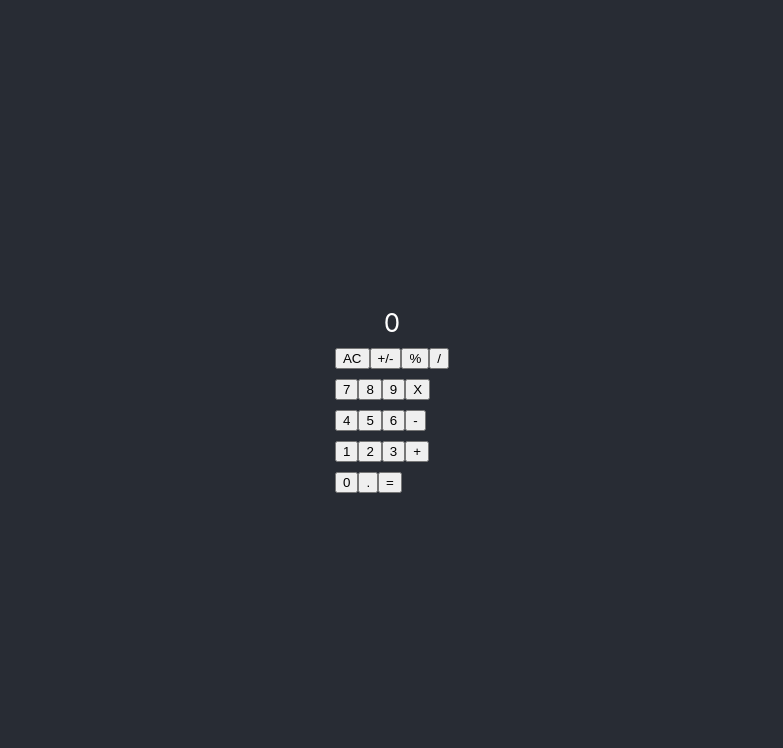
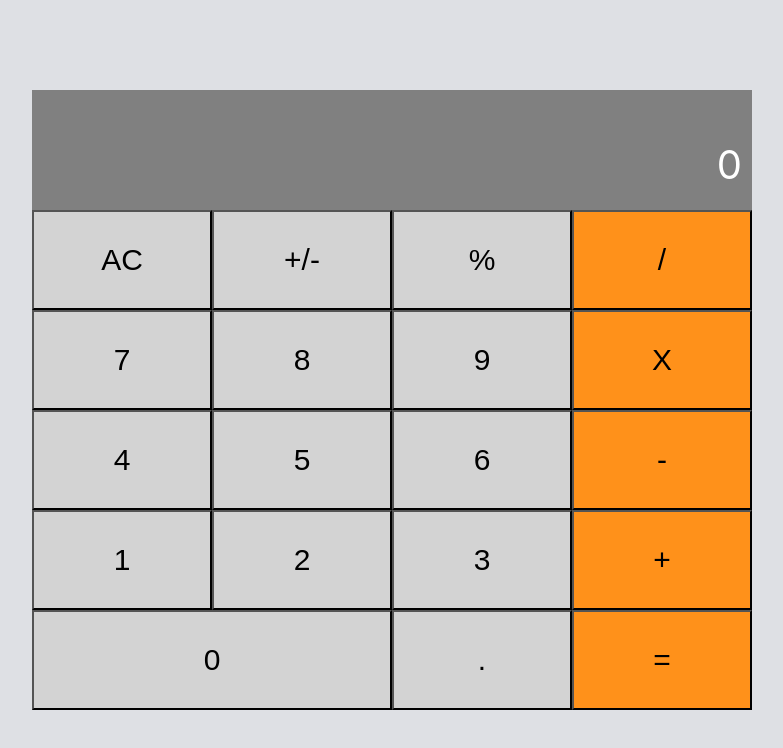
Before and after one commit to gitnyasha/react-calculator, a React (Create React App) app: page / in a window 1280 px wide. Shown: the top 748 px of the page, without its empty margins (248-1031 px from the left). Built offline with nearby package versions, Linux system fonts and the light colour scheme.

Commit message:
styling the display

```diff
--- a/src/App.css
+++ b/src/App.css
@@ -14,7 +14,7 @@
 }
 
 .App-header {
-  background-color: #282c34;
+  background-color: #dee0e4;
   min-height: 100vh;
   display: flex;
   flex-direction: column;
@@ -37,6 +37,37 @@
   }
 }
 
+.buttonPanel {
+  width: 720px;
+  background-color: white;
+}
+
+button:hover {
+  border: solid thin #fff;
+}
+
 .group {
   display: flex;
 }
+
+.group button {
+  width: 100%;
+  height: 100px;
+  font-size: 30px;
+}
+
+.zero button {
+  width: 100%;
+}
+
+.display {
+  width: 700px;
+  height: 100px;
+  background-color: grey;
+  padding: 10px;
+}
+
+.right-f {
+  float: right;
+  font-size: 40px;
+}
--- a/src/components/Button.js
+++ b/src/components/Button.js
@@ -3,18 +3,32 @@ import PropTypes from 'prop-types';
 
 const Button = (props) => {
   const { name } = props;
+  const { color } = props;
+  const { wide } = props;
   return (
-    <div className='button'>
-      <button type='button'>{name}</button>
-    </div>
+    wide
+      ? (
+        <div className="Button" style={{ width: '50%' }}>
+          <button type="button" style={{ backgroundColor: color }}>{name}</button>
+        </div>
+      )
+      : (
+        <div className="Button" style={{ width: '25%' }}>
+          <button type="button" style={{ backgroundColor: color }}>{name}</button>
+        </div>
+      )
   );
 };
 
 Button.propTypes = {
   name: PropTypes.string,
+  color: PropTypes.string,
+  wide: PropTypes.bool,
 };
 Button.defaultProps = {
   name: '',
+  color: '#FF911A',
+  wide: false,
 };
 
 export default Button;
--- a/src/components/ButtonPanel.js
+++ b/src/components/ButtonPanel.js
@@ -2,34 +2,34 @@ import React from 'react';
 import Button from './Button';
 
 const ButtonPanel = () => (
-  <div className='ButtonPanel'>
+  <div className='buttonPanel'>
     <div className='group'>
-      <Button name='AC' />
-      <Button name='+/-' />
-      <Button name='%' />
+      <Button name='AC' color="lightgrey" />
+      <Button name='+/-' color="lightgrey" />
+      <Button name='%' color="lightgrey" />
       <Button name='/' />
     </div>
     <div className='group'>
-      <Button name='7' />
-      <Button name='8' />
-      <Button name='9' />
+      <Button name='7' color="lightgrey" />
+      <Button name='8' color="lightgrey" />
+      <Button name='9' color="lightgrey" />
       <Button name='X' />
     </div>
     <div className='group'>
-      <Button name='4' />
-      <Button name='5' />
-      <Button name='6' />
+      <Button name='4' color="lightgrey" />
+      <Button name='5' color="lightgrey" />
+      <Button name='6' color="lightgrey" />
       <Button name='-' />
     </div>
     <div className='group'>
-      <Button name='1' />
-      <Button name='2' />
-      <Button name='3' />
+      <Button name='1' color="lightgrey" />
+      <Button name='2' color="lightgrey" />
+      <Button name='3' color="lightgrey" />
       <Button name='+' />
     </div>
     <div className='group'>
-      <Button name='0' />
-      <Button name='.' />
+      <Button name='0' color="lightgrey" wide />
+      <Button name='.' color="lightgrey" />
       <Button name='=' />
     </div>
   </div>
--- a/src/components/Display.js
+++ b/src/components/Display.js
@@ -4,7 +4,13 @@ import PropTypes from 'prop-types';
 const Display = (props) => {
   const { result } = props;
 
-  return <div className='display'>{result}</div>;
+  return (
+    <div className='display'>
+      <p class="right-f">
+        {result}
+      </p>
+    </div>
+  );
 };
 
 Display.propTypes = {
```
